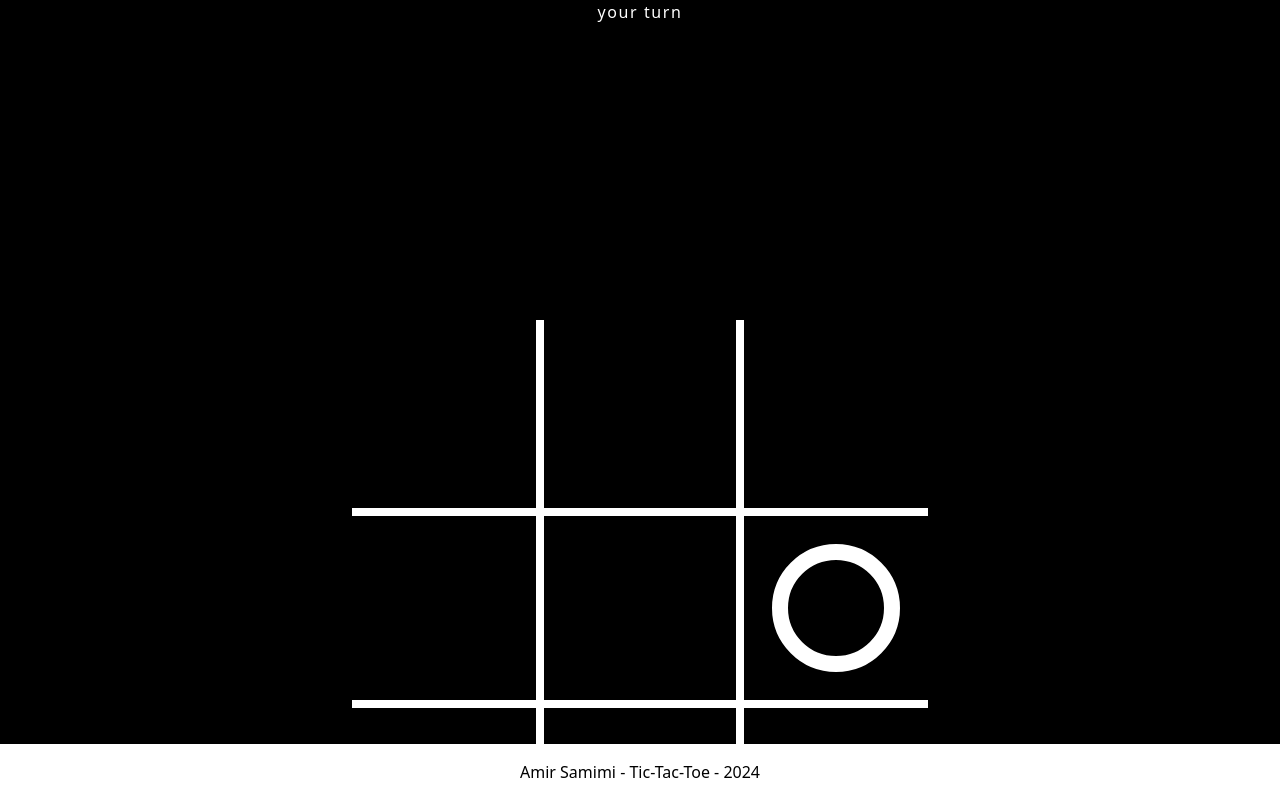
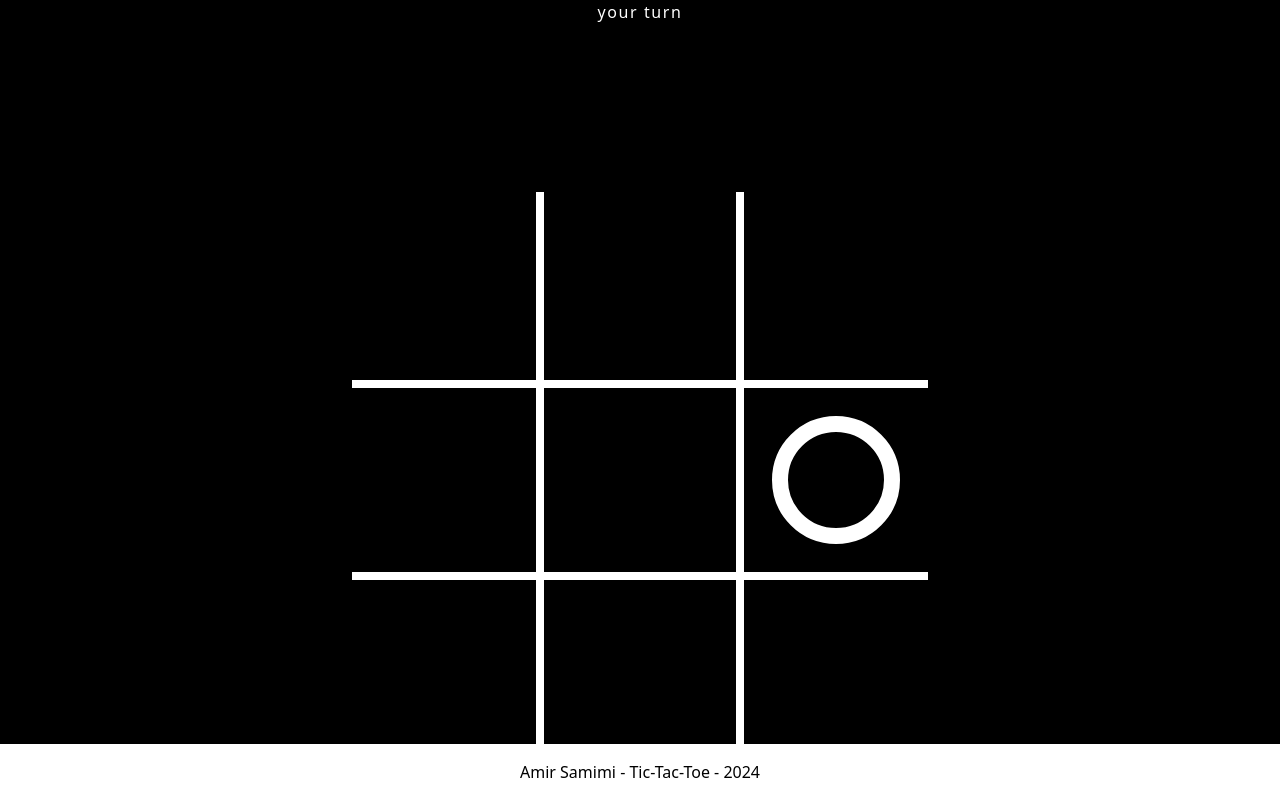
Before and after one commit to amirnsamimi/tic-tac-toe, a Vue app: page / in a window 1280 px wide. Shown: the top 800 px of the page. Built offline with nearby package versions, Linux system fonts and the light colour scheme.

Commit message:
reset button added but commented

```diff
--- a/src/App.vue
+++ b/src/App.vue
@@ -1,9 +1,9 @@
 <script setup lang="ts">
 import multi from "@/assets/multi.svg";
 import one from "@/assets/one.svg";
-import { onMounted, reactive, ref, watch, watchEffect } from "vue";
+import { onMounted, reactive, ref } from "vue";
 import Game from "./lib/game";
-import { Turns } from "./lib/definitions";
+
 
 const game = reactive(new Game("Amir", "Javid"));
 const loading = ref<boolean>(false);
@@ -31,20 +31,18 @@ const loadingConcept = (): void => {
 <!-- ask about .once and disable -->
 <template>
   <main class="grid gap">
-    <div class="h-48 mb-32">
+    <div class="min-h-32 mb-16">
       <div
         v-if="loading"
         class="rounded-full mx-auto my-auto grid text-center items-center justify-center"
       >
         <img
-          class="w-48 h-48"
+          class="w-32"
           src="https://tifin.com/wp-content/uploads/TIFIN-BRAIN-1000PX.gif"
           alt="brain"
         />
 
-        <div class="flex justify-center text-white tracking-widest">
-          wait for computer
-        </div>
+
       </div>
       <div
         v-else
@@ -61,7 +59,11 @@ const loadingConcept = (): void => {
           <span v-else> {{ game.player2 }}'s turn</span>
         </div>
       </div>
+
     </div>
+    <!-- <div class="flex justify-center mb-16">
+    <button class="flex justify-center w-32 bg-white py-2 px-4 rounded-lg"> Restart Game</button>
+  </div> -->
     <div
       class="flex gap"
       v-for="(pattern, row) in game.boardPattern"
```
